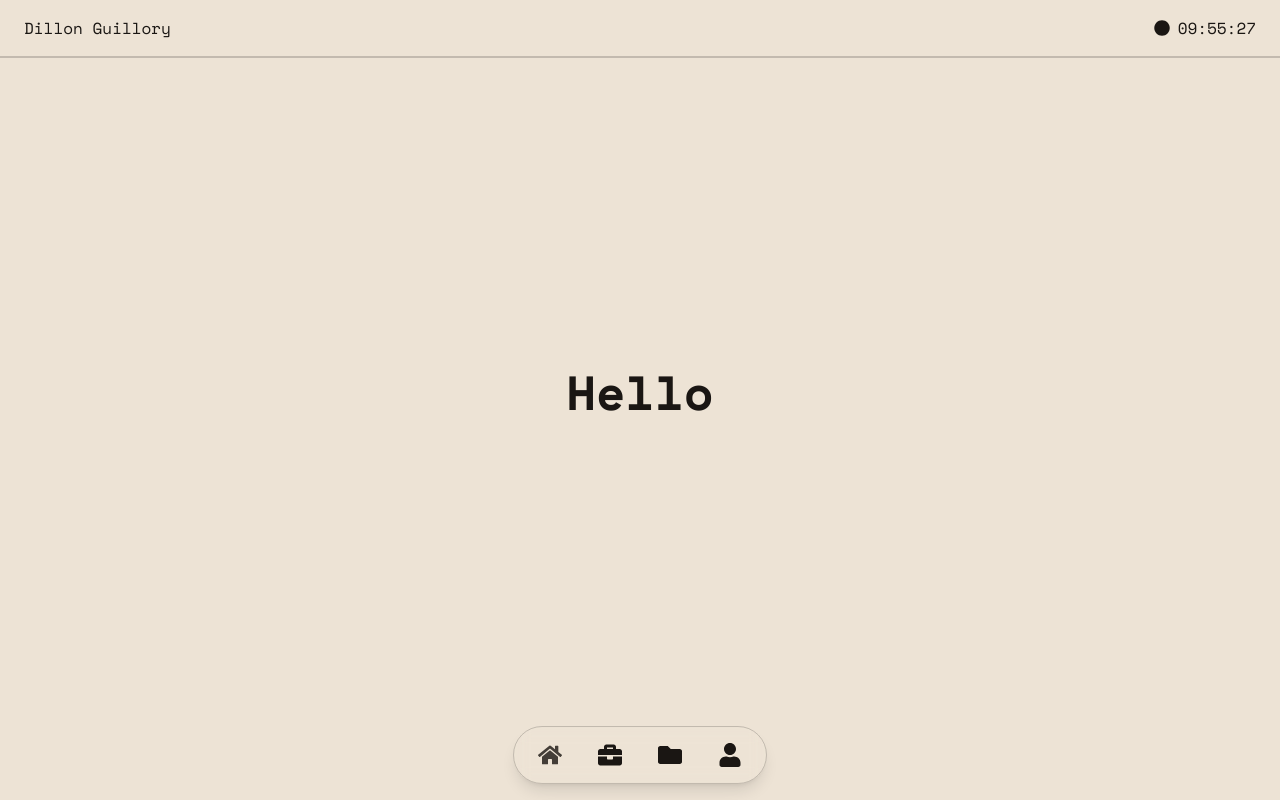
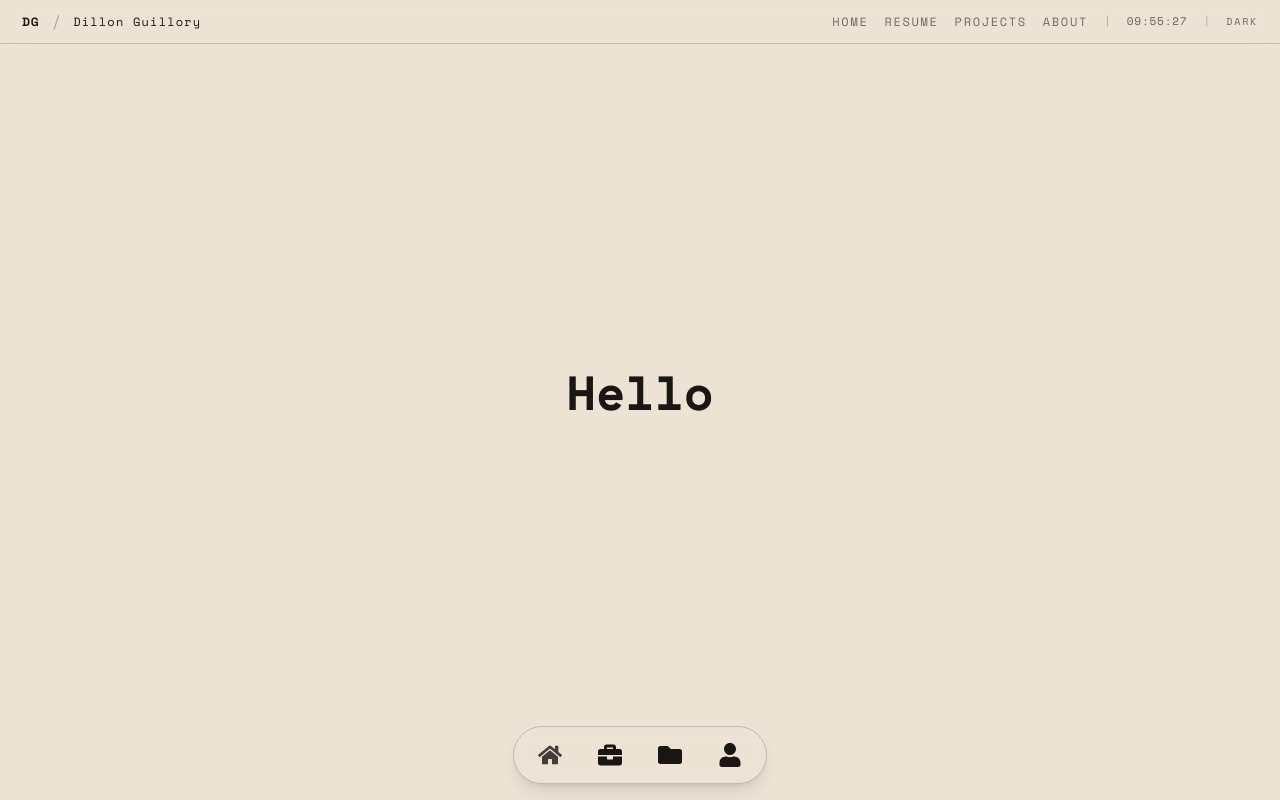
Before and after one commit to dillguill/dillguill.github.io, a Next.js app: page / in a window 1280 px wide. Built offline with nearby package versions, Linux system fonts and the light colour scheme.

Commit message:
feat: simplify header with monogram, nav links, clock, and theme toggle

```diff
--- a/src/components/Header.js
+++ b/src/components/Header.js
@@ -1,7 +1,6 @@
 import React, { useEffect, useState } from "react";
 import Link from "next/link";
 import { useRouter } from "next/router";
-import { FaCircle } from "react-icons/fa";
 import { useTheme } from 'next-themes';
 
 export default function Header() {
@@ -10,12 +9,10 @@ export default function Header() {
   const { theme, setTheme } = useTheme();
   const router = useRouter();
 
-  // Set mounted to true after client-side hydration
   useEffect(() => {
     setMounted(true);
   }, []);
 
-  // Update clock
   useEffect(() => {
     const timer = setInterval(() => setCurrentTime(new Date()), 1000);
     return () => clearInterval(timer);
@@ -56,48 +53,54 @@ export default function Header() {
   }
 
   return (
-    <header
-      className="fixed top-0 left-0 right-0 z-50 text-[var(--text-primary)] bg-[var(--bg-primary)] border-b border-[var(--border-color)]"
-    >
-      <div className="mx-auto max-w-screen-xxl px-6 py-3 flex items-center justify-between">
-        <nav>
-          <ul className="flex items-center space-x-1 text-sm sm:text-base">
+    <header className="fixed top-0 left-0 right-0 z-30 h-11 flex items-center justify-between px-[22px] border-b border-[var(--border-color)] bg-[var(--header-bg)] text-[var(--text-primary)]" style={{ backdropFilter: 'blur(14px)', backgroundColor: 'var(--header-bg)' }}>
+      {/* Left side - Monogram */}
+      <div className="flex items-center gap-3">
+        <span style={{ fontFamily: "'Space Grotesk', sans-serif", fontWeight: 700, fontSize: '12px', letterSpacing: '0.06em' }}>DG</span>
+        <span className="opacity-30">/</span>
+        <span className="hidden md:block text-[12px] tracking-[0.1em]">Dillon Guillory</span>
+        {/* Mobile breadcrumb - show full name when on homepage, truncate on subpages */}
+        <span className="md:hidden flex items-center text-[11px] tracking-[0.08em]">
           {getBreadcrumbs().map((breadcrumb, index) => (
-              <li key={breadcrumb.path} className="flex items-center">
-                <Link
-                  href={breadcrumb.path}
-                  className="transition-colors duration-200 hover:opacity-70 text-[var(--text-primary)]"
-                >
-                  {index === 0 ? breadcrumb.name : truncateName(breadcrumb.name, 14)}
+            <React.Fragment key={breadcrumb.path}>
+              {index > 0 && <span className="mx-3 opacity-30">/</span>}
+              <Link href={breadcrumb.path} className="hover:opacity-70 transition-opacity">
+                {index === 0 ? "Dillon Guillory" : truncateName(breadcrumb.name, 14)}
               </Link>
-                {index < getBreadcrumbs().length - 1 && (
-                  <span className="mx-2 text-[var(--text-secondary)]">
-                    /
+            </React.Fragment>
+          ))}
         </span>
-                )}
-              </li>
-            ))}
-          </ul>
+      </div>
+
+      {/* Right side - varies by breakpoint */}
+      <div className="flex items-center gap-4">
+        {/* Desktop nav links */}
+<nav className="hidden md:flex items-center gap-4">
+          <Link href="/" className="text-[12px] tracking-[0.14em] uppercase text-[var(--text-secondary)] hover:text-[var(--text-primary)] transition-colors">Home</Link>
+          <Link href="/resume" className="text-[12px] tracking-[0.14em] uppercase text-[var(--text-secondary)] hover:text-[var(--text-primary)] transition-colors">Resume</Link>
+          <Link href="/projects" className="text-[12px] tracking-[0.14em] uppercase text-[var(--text-secondary)] hover:text-[var(--text-primary)] transition-colors">Projects</Link>
+          <Link href="/about" className="text-[12px] tracking-[0.14em] uppercase text-[var(--text-secondary)] hover:text-[var(--text-primary)] transition-colors">About</Link>
         </nav>
-        <div className="flex items-center space-x-0">
+
+        <span className="hidden md:inline opacity-30 text-[11px]">|</span>
+
+        {/* Clock */}
+        <span className="text-[11px] tracking-[0.08em] opacity-65" suppressHydrationWarning>
+          {getTimeString()}
+        </span>
+
+        <span className="hidden md:inline opacity-30 text-[11px]">|</span>
+
+        {/* Desktop theme toggle */}
         {mounted && (
           <button
             onClick={handleThemeToggle}
-              className="p-2 rounded-full text-[var(--text-primary)]"
-              aria-label={theme === 'dark' ? "Switch to light mode" : "Switch to dark mode"}
+            className="hidden md:inline text-[10px] tracking-[0.18em] uppercase cursor-pointer bg-none border-none text-[var(--text-secondary)] hover:text-[var(--text-primary)] transition-colors"
           >
-              <FaCircle className="w-4 h-4" />
+            {theme === 'dark' ? 'Light' : 'Dark'}
           </button>
         )}
-          <div
-            className="text-sm sm:text-base text-[var(--text-primary)]"
-            suppressHydrationWarning
-          >
-            {getTimeString()}
       </div>
-        </div>
-      </div>
-      <div className="w-full h-px bg-[var(--border-color)]"></div>
     </header>
   );
 }
```
Lines whose indentation alone changed are shown as unchanged.
